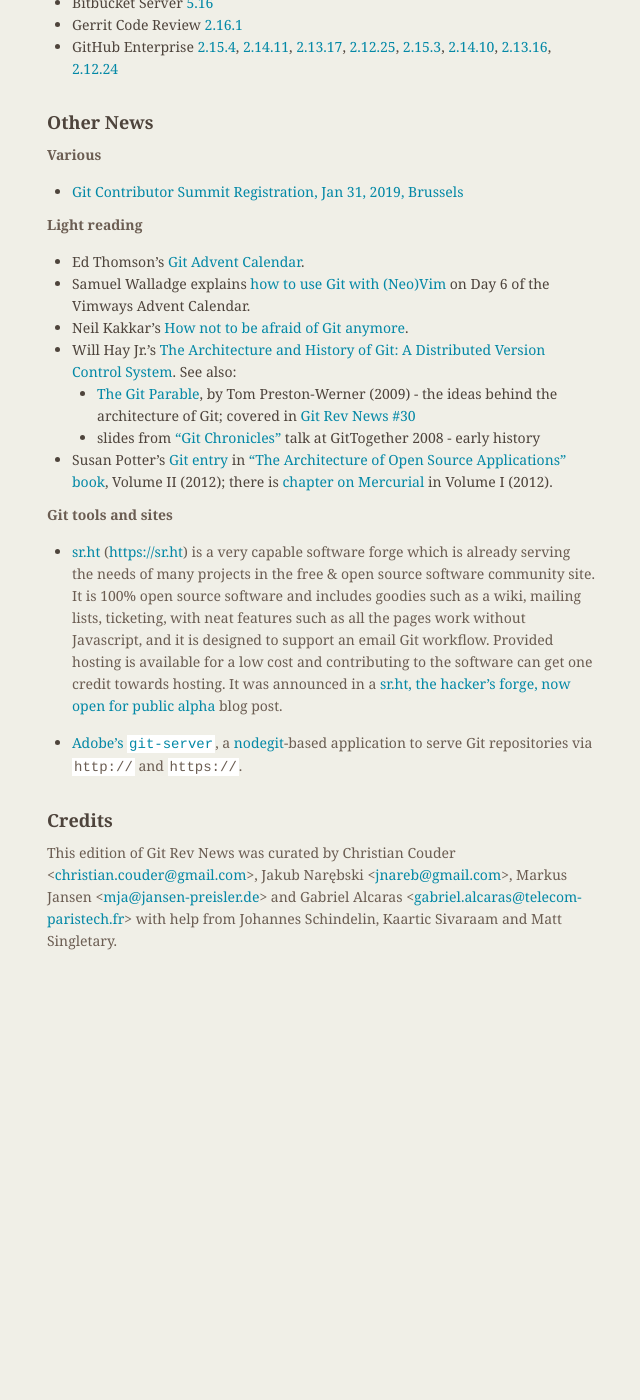
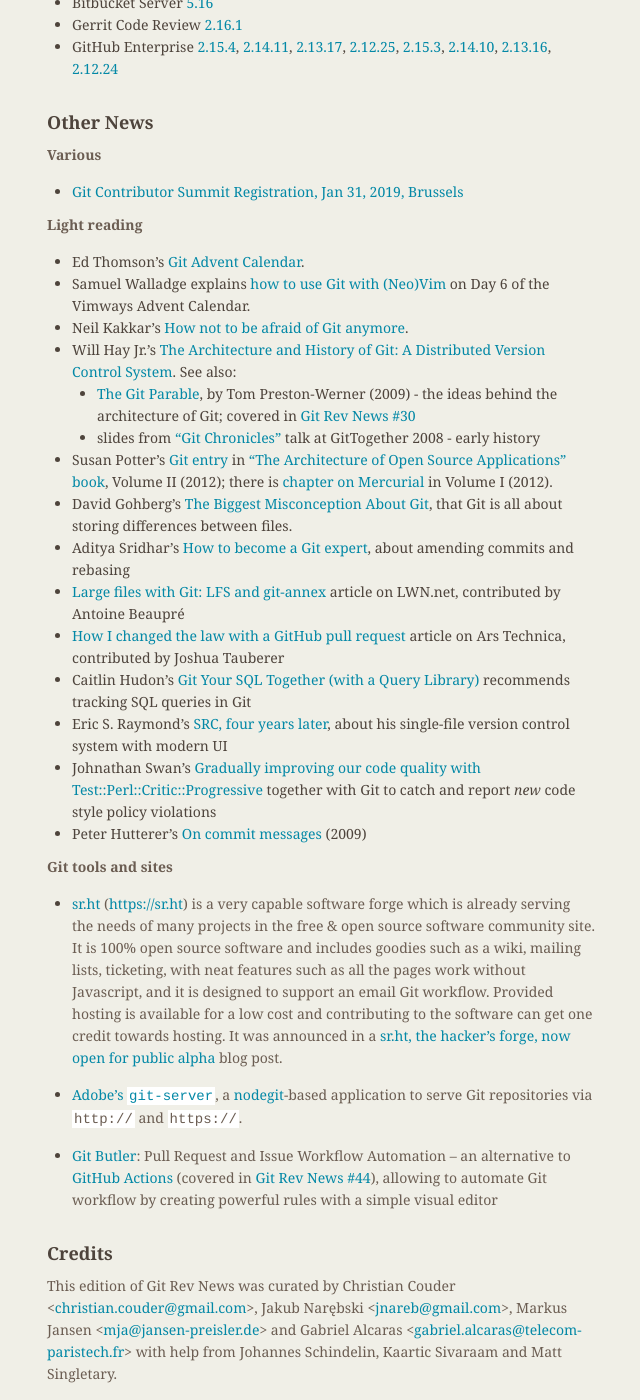
Before and after one commit to git/git.github.io, a Jekyll site: the page built from rev_news/drafts/edition-46.md, in a window 1280 px wide and 1400 px high, scrolled down 1594 px. Shown: the whole window, without its empty margins (487-1127 px from the left). Built offline with Jekyll 4.4.1, drawn with Linux system fonts in a browser that asks for light colours; before the commit the page ends 2561 px from its top, so only the background shows below that.

Commit message:
rn-46: Add a few more links to articles and tools

```diff
--- a/rev_news/drafts/edition-46.md
+++ b/rev_news/drafts/edition-46.md
@@ -136,6 +136,14 @@
   * [The Git Parable](http://tom.preston-werner.com/2009/05/19/the-git-parable.html), by Tom Preston-Werner (2009) - the ideas behind the architecture of Git; covered in [Git Rev News #30](https://git.github.io/rev_news/2017/08/16/edition-30/)
   * slides from ["Git Chronicles"](https://docs.google.com/file/d/0Bw3FApcOlPDhMFR3UldGSHFGcjQ/view) talk at GitTogether 2008 - early history
 * Susan Potter's [Git entry](http://www.aosabook.org/en/git.html) in ["The Architecture of Open Source Applications" book](http://www.aosabook.org/en/index.html), Volume II (2012); there is [chapter on Mercurial](http://www.aosabook.org/en/mercurial.html) in Volume I (2012).
+* David Gohberg's [The Biggest Misconception About Git](https://medium.com/@gohberg/the-biggest-misconception-about-git-b2f87d97ed52), that Git is all about storing differences between files.
+* Aditya Sridhar's [How to become a Git expert](https://medium.freecodecamp.org/how-to-become-a-git-expert-e7c38bf54826), about amending commits and rebasing
+* [Large files with Git: LFS and git-annex](https://lwn.net/Articles/774125) article on LWN.net, contributed by Antoine Beaupré
+* [How I changed the law with a GitHub pull request](https://arstechnica.com/tech-policy/2018/11/how-i-changed-the-law-with-a-github-pull-request/) article on Ars Technica, contributed by Joshua Tauberer
+* Caitlin Hudon's [Git Your SQL Together (with a Query Library)](https://caitlinhudon.com/2018/11/28/git-sql-together/) recommends tracking SQL queries in Git
+* Eric S. Raymond's [SRC, four years later](http://esr.ibiblio.org/?p=8205), about his single-file version control system with modern UI
+* Johnathan Swan's [Gradually improving our code quality with Test::Perl::Critic::Progressive](https://medium.com/adzuna-engineering/gradually-improving-our-code-quality-with-test-perl-critic-progressive-a8f98319ac56) together with Git to catch and report _new_ code style policy violations
+* Peter Hutterer's [On commit messages](http://who-t.blogspot.com/2009/12/on-commit-messages.html) (2009)
 
 __Git tools and sites__
 
@@ -153,6 +161,8 @@
 
 * [Adobe's `git-server`](https://github.com/adobe/git-server), a [nodegit](https://github.com/nodegit/nodegit)-based application to serve Git repositories via `http://` and `https://`.
 
+* [Git Butler](https://www.gitbutler.com/): Pull Request and Issue Workflow Automation -- an alternative to [GitHub Actions](https://github.com/features/actions) (covered in [Git Rev News #44](https://git.github.io/rev_news/2018/10/24/edition-44/)), allowing to automate Git workflow by creating powerful rules with a simple visual editor
+
 ## Credits
 
 This edition of Git Rev News was curated by
```
